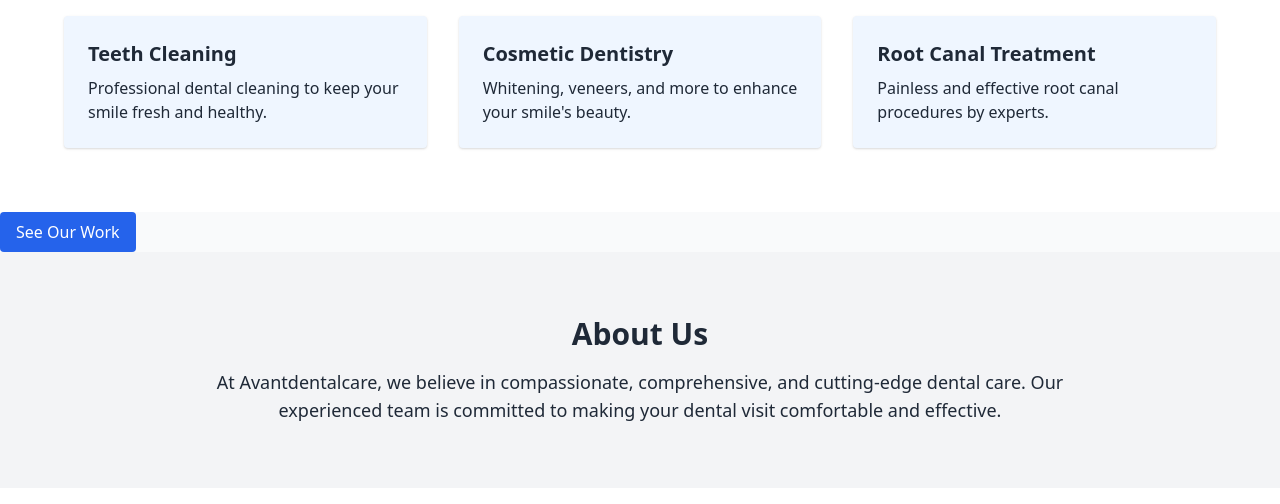
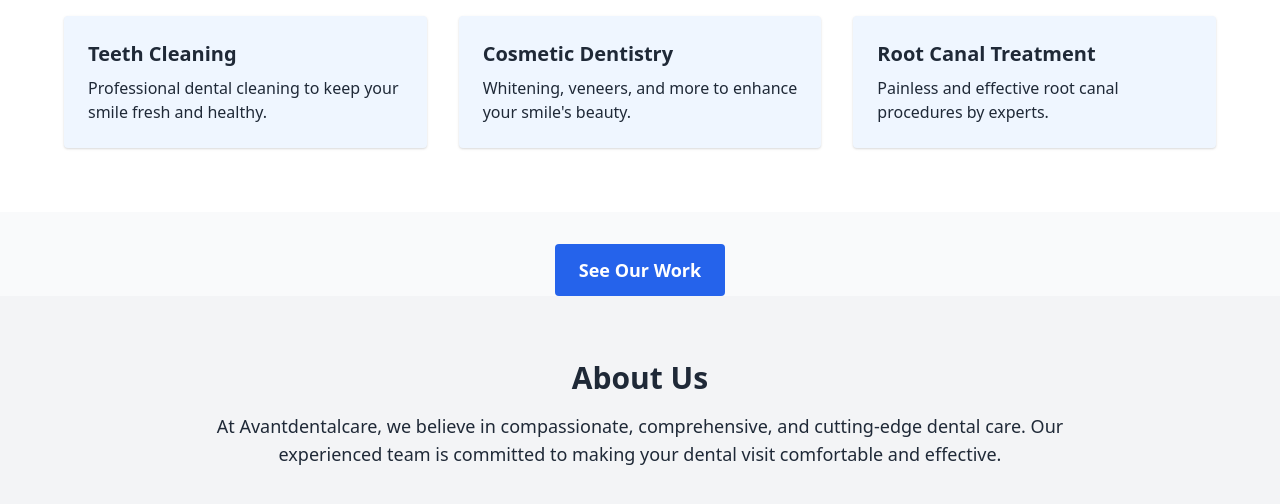
Before and after one commit to drbasilnv/Drbasilsavantdentalcare, a plain HTML site: page index.html in a window 1280 px wide. Shown: the part 568-1072 px from the top of the page. Drawn offline with nearby package versions, Linux system fonts and the light colour scheme.

Commit message:
Update index.html

```diff
--- a/index.html
+++ b/index.html
@@ -53,9 +53,11 @@
       </div>
     </div>
   </section>
-<a href="works.html" class="inline-block px-4 py-2 bg-blue-600 text-white rounded hover:bg-blue-700">
-  See Our Work
-      </a>
+<div class="flex justify-center mt-8">
+  <a href="works.html" class="inline-block px-6 py-3 bg-blue-600 text-white rounded hover:bg-blue-700 text-lg font-semibold">
+    See Our Work
+  </a>
+      </div>
   <!-- About -->
   <section id="about" class="py-16 px-6 bg-gray-100">
     <div class="max-w-4xl mx-auto text-center">
```
